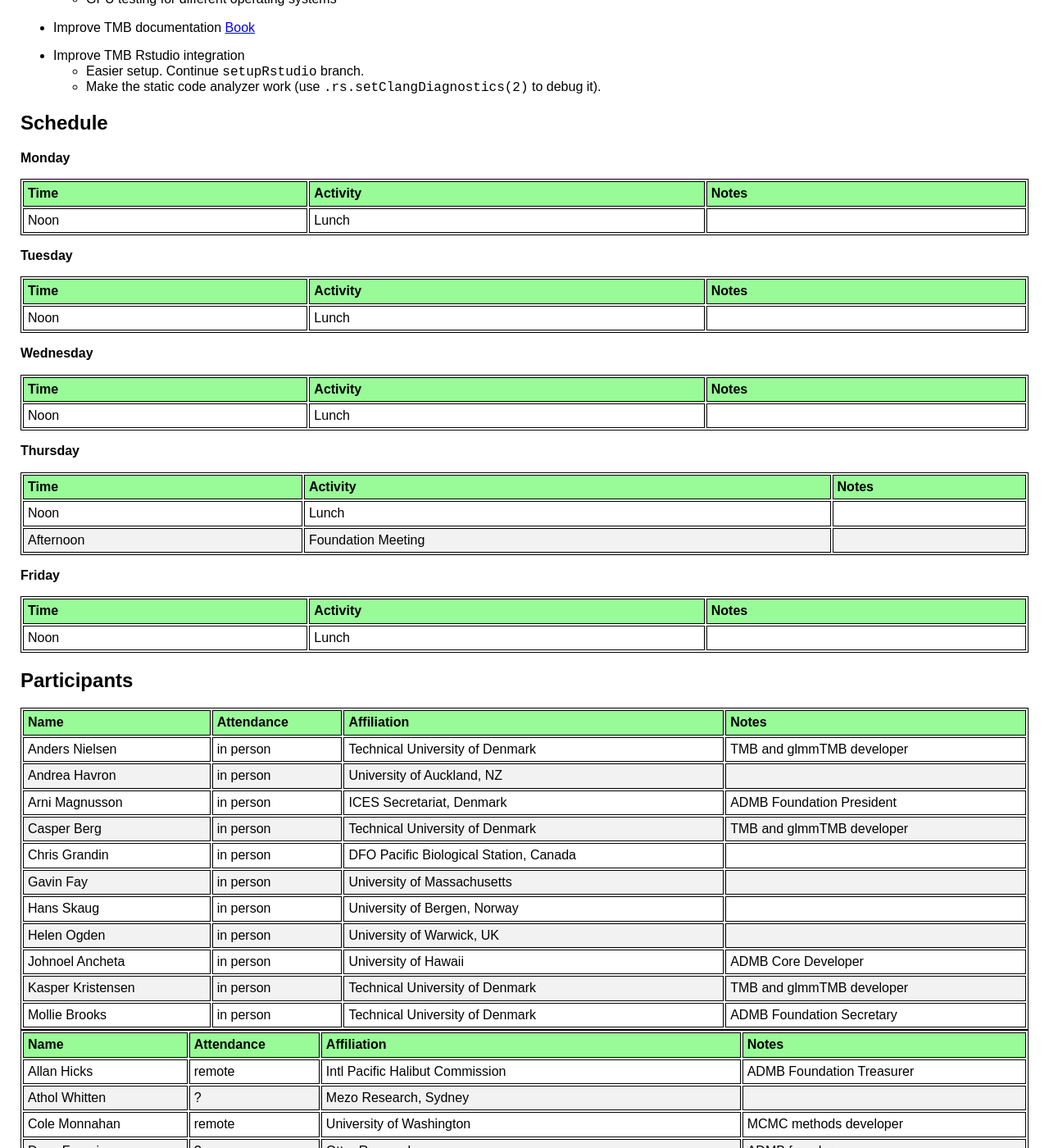
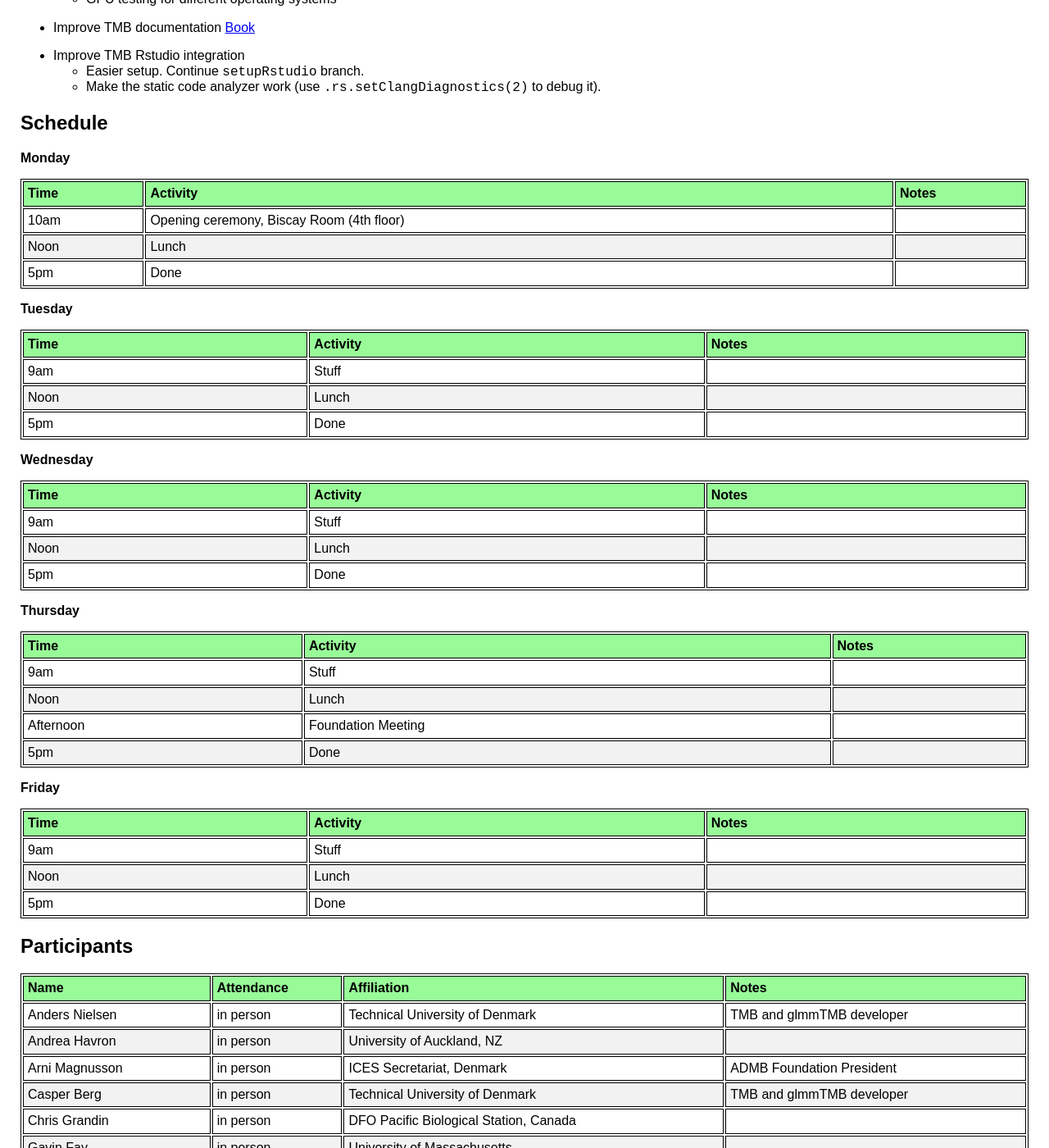
Before and after one commit to TMB-ADMB-Workshops/DevelopersWorkshop2017, a Jekyll site: the page built from agenda.md, in a window 1280 px wide and 1400 px high, scrolled down 767 px. Shown: the whole window at 82% size. Built offline with Jekyll 4.4.1, drawn with Linux system fonts in a browser that asks for light colours; nearby versions of some CDN libraries.

Commit message:
Start 10am Monday, 9am other days

```diff
--- a/agenda.md
+++ b/agenda.md
@@ -59,33 +59,42 @@ __Monday__
 
 __Time__ | __Activity__ | __Notes__
 --- | --- | ---
+10am | Opening ceremony, Biscay Room (4th floor)
 Noon | Lunch
+5pm | Done
 
 __Tuesday__
 
 __Time__ | __Activity__ | __Notes__
 --- | --- | ---
+9am | Stuff
 Noon | Lunch
+5pm | Done
 
 __Wednesday__
 
 __Time__ | __Activity__ | __Notes__
 --- | --- | ---
+9am | Stuff
 Noon | Lunch
+5pm | Done
 
 __Thursday__
 
 __Time__ | __Activity__ | __Notes__
 --- | --- | ---
+9am | Stuff
 Noon | Lunch
 Afternoon | Foundation Meeting
+5pm | Done
 
 __Friday__
 
 __Time__ | __Activity__ | __Notes__
 --- | --- | ---
+9am | Stuff
 Noon | Lunch
-
+5pm | Done
 
 ## Participants
 
```
